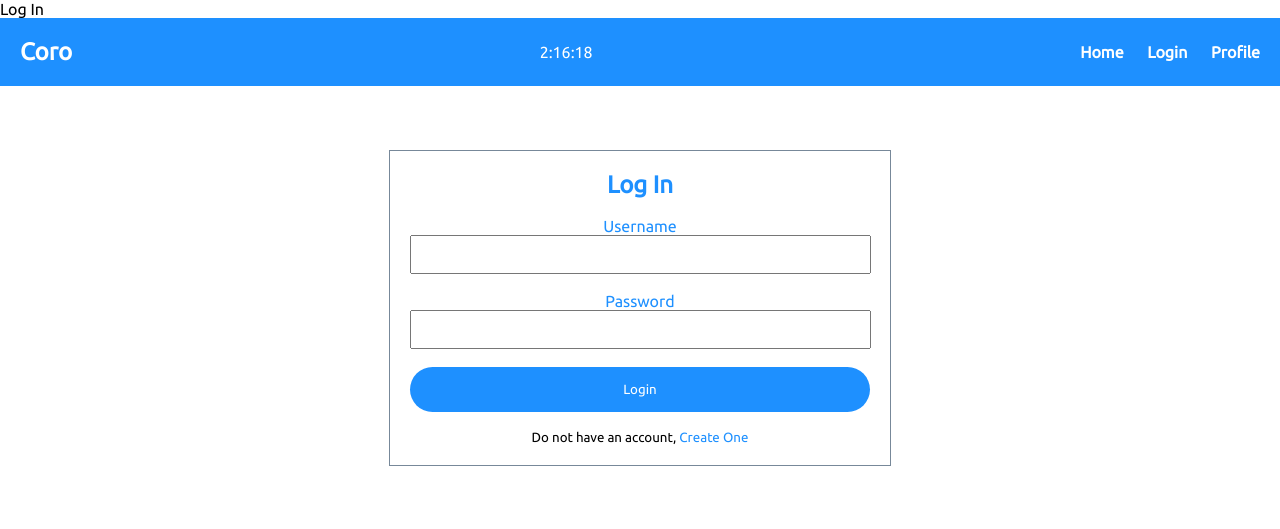
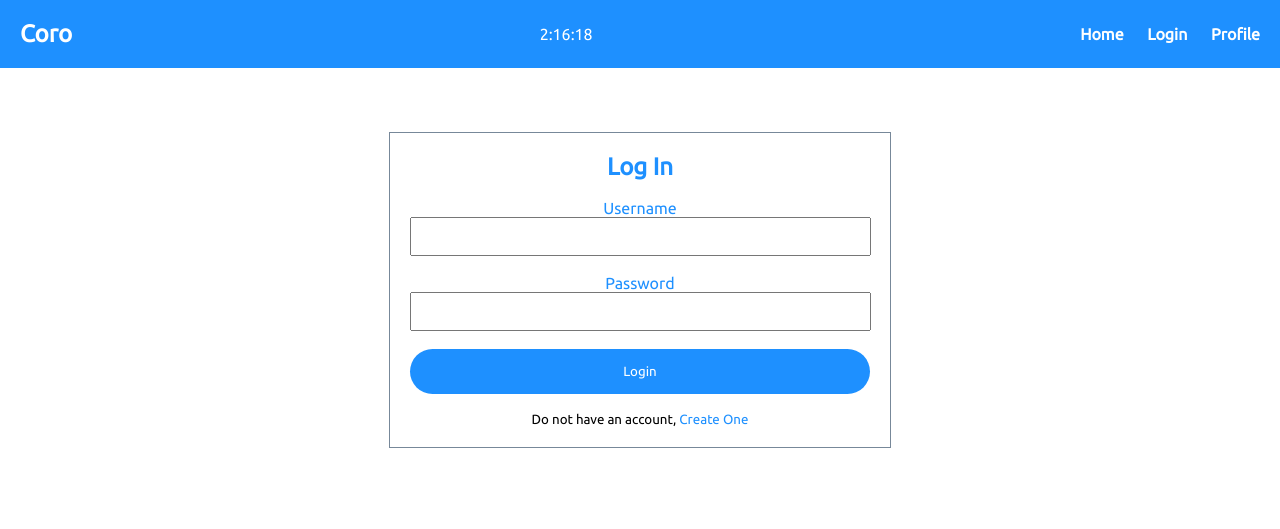
Before and after one commit to jod35/Memo, a Django app: template blog/templates/blog/login.html in a window 1280 px wide. Shown: the top 529 px of the page. Run offline with Django 3.2, Linux system fonts and the light colour scheme; the template is opened without the code that fills it, so the values that code supplies are empty; parts of the project's set-up code (start-up, migrations or seed data) failed here and were passed over.

Commit message:
fix :error in login form

```diff
--- a/blog/static/blog/main.css
+++ b/blog/static/blog/main.css
@@ -173,11 +173,11 @@ ul {
 .text-lg {
   font-size: 2.5em;
 }
-#form{
+/* #form{
   display: flex;
   justify-content: center;
   align-items: center;
-}
+} */
 .form {
   width: 40%;
   margin: auto;
--- a/blog/templates/blog/base.html
+++ b/blog/templates/blog/base.html
@@ -6,12 +6,11 @@
     <meta name="viewport" content="width=device-width, initial-scale=1.0" />
     <link href="https://fonts.googleapis.com/css2?family=Ubuntu&display=swap" rel="stylesheet">
     <link rel="stylesheet" href="{% static 'blog/main.css'%}" />
-    <link rel="stylesheet" href="{% static 'blog/fontawesome.min.css'%}" /
-        <title>
-          {% block title%}
-                  Coro |{{title}}
-          {% endblock title%}
-        </title>
+
+
+          <title>  Coro |{% block title%}{% endblock title%}</title>
+
+
 
   </head>
   <body>
--- a/blog/templates/blog/login.html
+++ b/blog/templates/blog/login.html
@@ -1,8 +1,9 @@
 {% extends 'blog/base.html' %}
 
 {% block title %}
-    Log In
+    Login
 {% endblock title %}
+
 {% block body %}
   <section id="form">
     <div class="messages">
```
Also changed, not shown: db.sqlite3.
